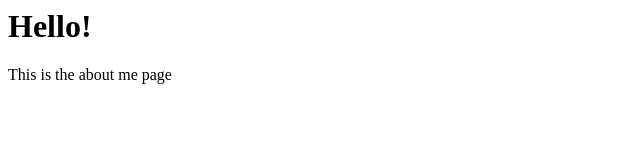
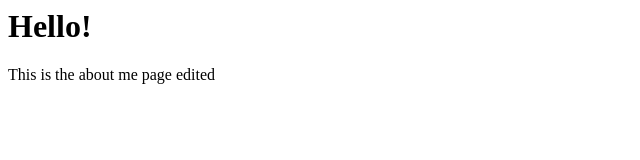
Before and after one commit to ridzwansyahirwan/WanGitEssentialRemote, a plain HTML site: page aboutme.html in a window 1280 px wide. Shown: the full height of the page, 0-640 px from the left. Drawn offline with Linux system fonts and the light colour scheme.

Commit message:
Update aboutme.html

```diff
--- a/aboutme.html
+++ b/aboutme.html
@@ -4,6 +4,6 @@
     </head>
     <body>
         <h1>Hello!</h1>
-        <p>This is the about me page</p>
+        <p>This is the about me page edited</p>
     </body>
 </html>
```
